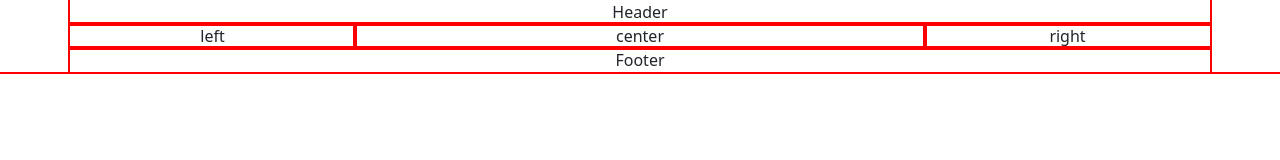
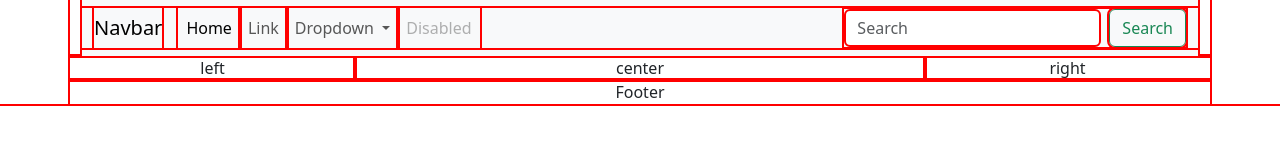
Before and after one commit to maxickdrobot/test, a plain HTML site: page index.html in a window 1280 px wide. Drawn offline with nearby package versions, Linux system fonts and the light colour scheme.

Commit message:
add header_menu

```diff
--- a/index.html
+++ b/index.html
@@ -10,7 +10,43 @@
   <body>
     <div class="container text-center">
         <div class="row">
-            <div class="col">Header</div>
+            <div class="col"><nav class="navbar navbar-expand-lg bg-body-tertiary">
+              <div class="container-fluid">
+                <a class="navbar-brand" href="#">Navbar</a>
+                <button class="navbar-toggler" type="button" data-bs-toggle="collapse" data-bs-target="#navbarSupportedContent" aria-controls="navbarSupportedContent" aria-expanded="false" aria-label="Toggle navigation">
+                  <span class="navbar-toggler-icon"></span>
+                </button>
+                <div class="collapse navbar-collapse" id="navbarSupportedContent">
+                  <ul class="navbar-nav me-auto mb-2 mb-lg-0">
+                    <li class="nav-item">
+                      <a class="nav-link active" aria-current="page" href="#">Home</a>
+                    </li>
+                    <li class="nav-item">
+                      <a class="nav-link" href="#">Link</a>
+                    </li>
+                    <li class="nav-item dropdown">
+                      <a class="nav-link dropdown-toggle" href="#" role="button" data-bs-toggle="dropdown" aria-expanded="false">
+                        Dropdown
+                      </a>
+                      <ul class="dropdown-menu">
+                        <li><a class="dropdown-item" href="#">Action</a></li>
+                        <li><a class="dropdown-item" href="#">Another action</a></li>
+                        <li><hr class="dropdown-divider"></li>
+                        <li><a class="dropdown-item" href="#">Something else here</a></li>
+                      </ul>
+                    </li>
+                    <li class="nav-item">
+                      <a class="nav-link disabled" aria-disabled="true">Disabled</a>
+                    </li>
+                  </ul>
+                  <form class="d-flex" role="search">
+                    <input class="form-control me-2" type="search" placeholder="Search" aria-label="Search">
+                    <button class="btn btn-outline-success" type="submit">Search</button>
+                  </form>
+                </div>
+              </div>
+            </nav>
+          </div>
         </div>
         <div class="row">
           <div class="col-3">
```
